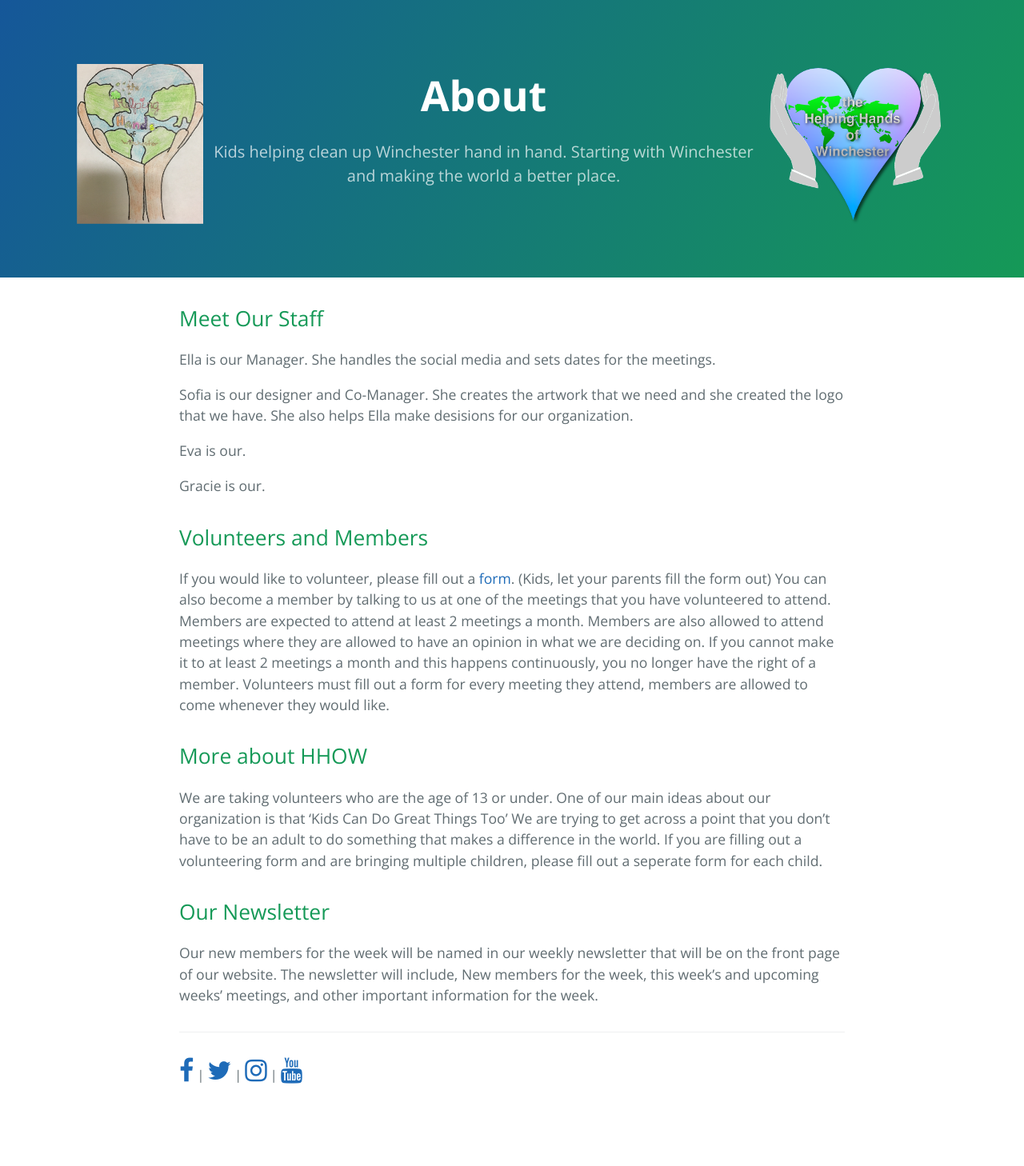
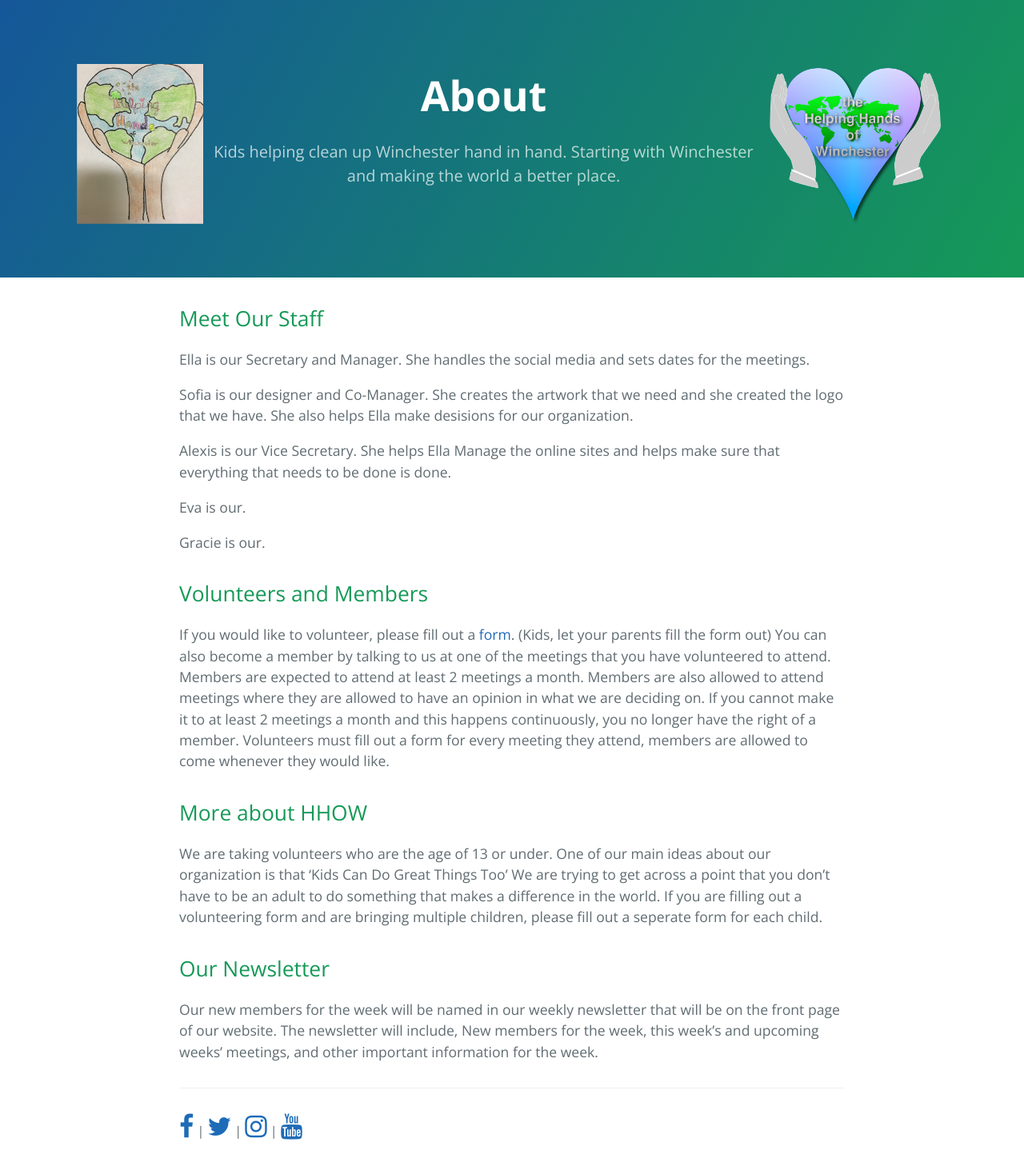
Before and after one commit to hh0w/hh0w.github.io, a Jekyll site: the page built from about.md, in a window 1280 px wide. Shown: the whole page at 80% size. Built offline with Jekyll 4.4.1, drawn with Linux system fonts in a browser that asks for light colours; before the commit the page ends 1388 px from its top, so only the background shows below that.

Commit message:
Update about.md

```diff
--- a/about.md
+++ b/about.md
@@ -7,9 +7,11 @@ permalink: /about/
 Meet Our Staff
 --------------
 
-Ella is our Manager. She handles the social media and sets dates for the meetings.
+Ella is our Secretary and Manager. She handles the social media and sets dates for the meetings.
 
 Sofia is our designer and Co-Manager. She creates the artwork that we need and she created the logo that we have. She also helps Ella make desisions for our organization.
+
+Alexis is our Vice Secretary. She helps Ella Manage the online sites and helps make sure that everything that needs to be done is done.
 
 Eva is our.
 
```
